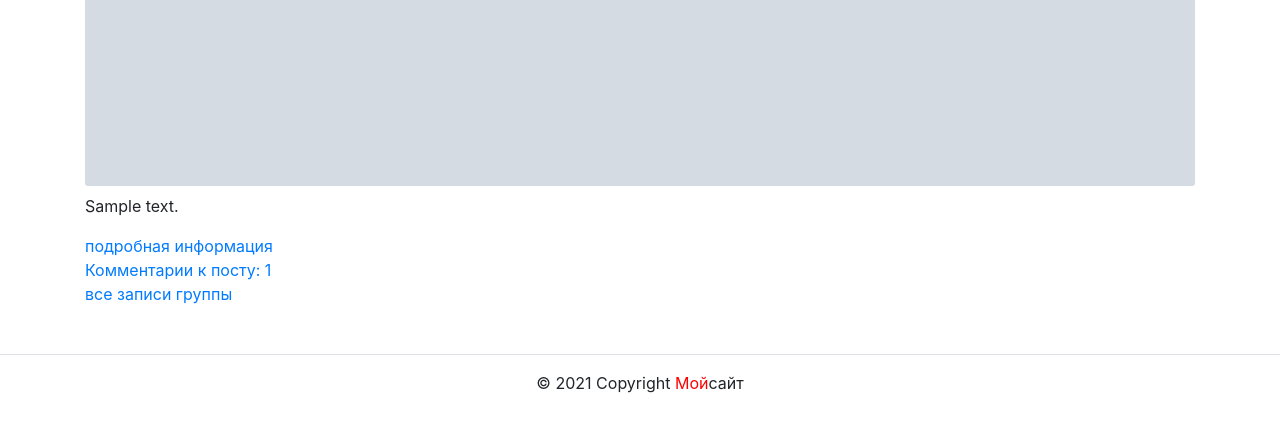
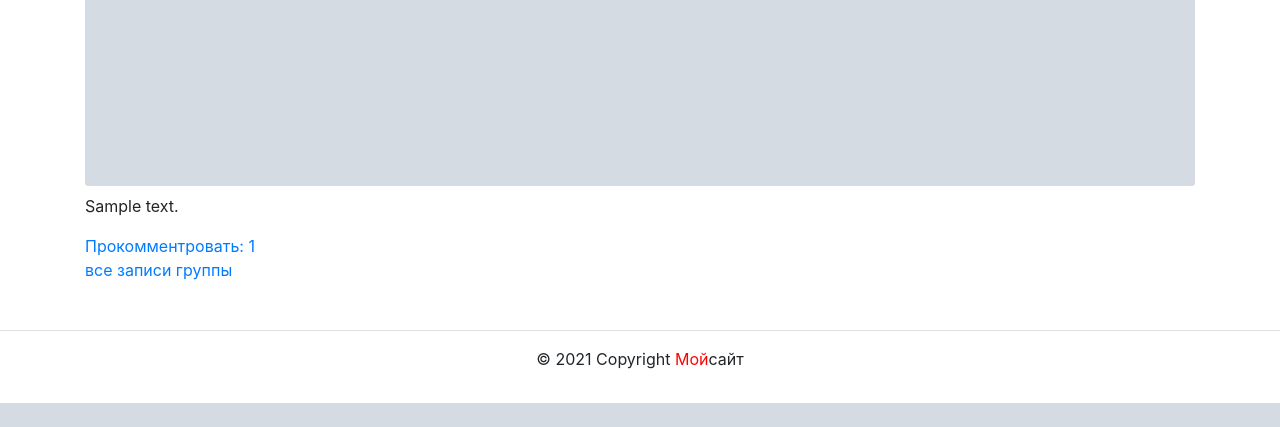
Before and after one commit to poddubkosn/posts_and_scripts, a Django app: a page that uses forum/templates/home/profile.html in a window 1280 px wide. Shown: the part 1090-1517 px from the top of the page. After the commit the page ends 1493 px from the top, so only its background shows below. Run offline with Django 3.2, Linux system fonts and the light colour scheme; tables that the repository leaves empty hold one stand-in row (values such as "Sample post"); grey boxes marked "Sample" are stand-in pictures; some libraries are stand-ins or nearby versions.

Commit message:
posts and scripts.v1.7

```diff
--- a/forum/templates/home/profile.html
+++ b/forum/templates/home/profile.html
@@ -37,8 +37,7 @@
           <img class="card-img my-2" src="{{ im.url }}">
           {% endthumbnail %}
             <p>{{ post.text | linebreaksbr }}</p>
-            <a href="{% url 'home:post_detail' post.pk %}">подробная информация </a><br>
-            <a href="{% url 'home:post_detail' post.pk %}">Комментарии к посту: {{ post.comments.count}} </a>
+            <a href="{% url 'home:post_detail' post.pk %}">Прокомментровать: {{ post.comments.count}} </a>
           </article>
           {% if post.group.slug %}
             <a href="{% url 'home:group_list' post.group.slug %}">все записи группы</a>
```
